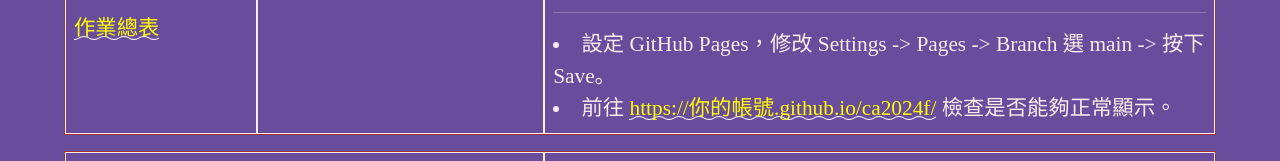
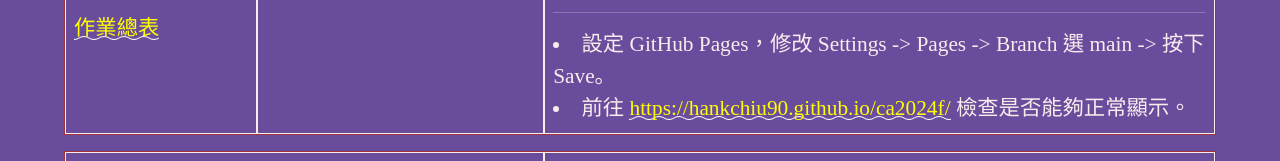
Before and after one commit to hankchiu90/ca2024f, a plain HTML site: page index.html in a window 1280 px wide. Shown: the part 379-540 px from the top of the page. Drawn offline with nearby package versions, Linux system fonts and the light colour scheme; a web font is replaced by a local one.

Commit message:
Update index.html

```diff
--- a/index.html
+++ b/index.html
@@ -258,7 +258,7 @@
       </or>
       <hr>
         <li>設定 GitHub Pages，修改 Settings -> Pages -> Branch 選 main -> 按下 Save。</li>
-        <li>前往 <a href="https://你的帳號.github.io/ca2024f/" target="_blank"> https://你的帳號.github.io/ca2024f/</a> 檢查是否能夠正常顯示。</li>
+        <li>前往 <a href="https://hankchiu90.github.io/ca2024f/" target="_blank"> https://hankchiu90.github.io/ca2024f/</a> 檢查是否能夠正常顯示。</li>
       </or>
     </div>
   </div>
```
